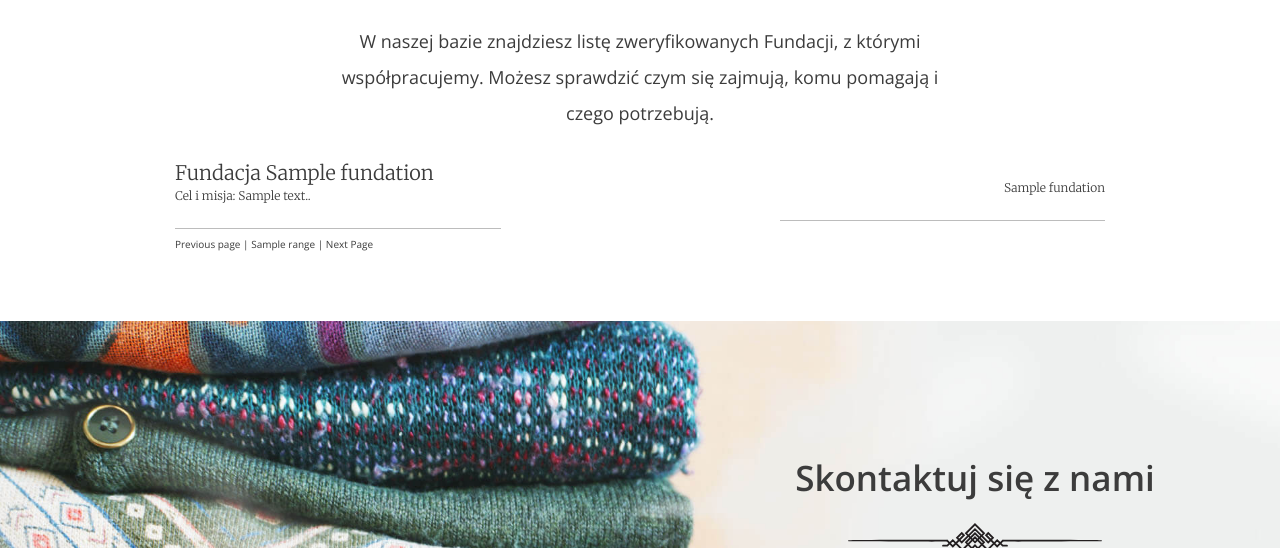
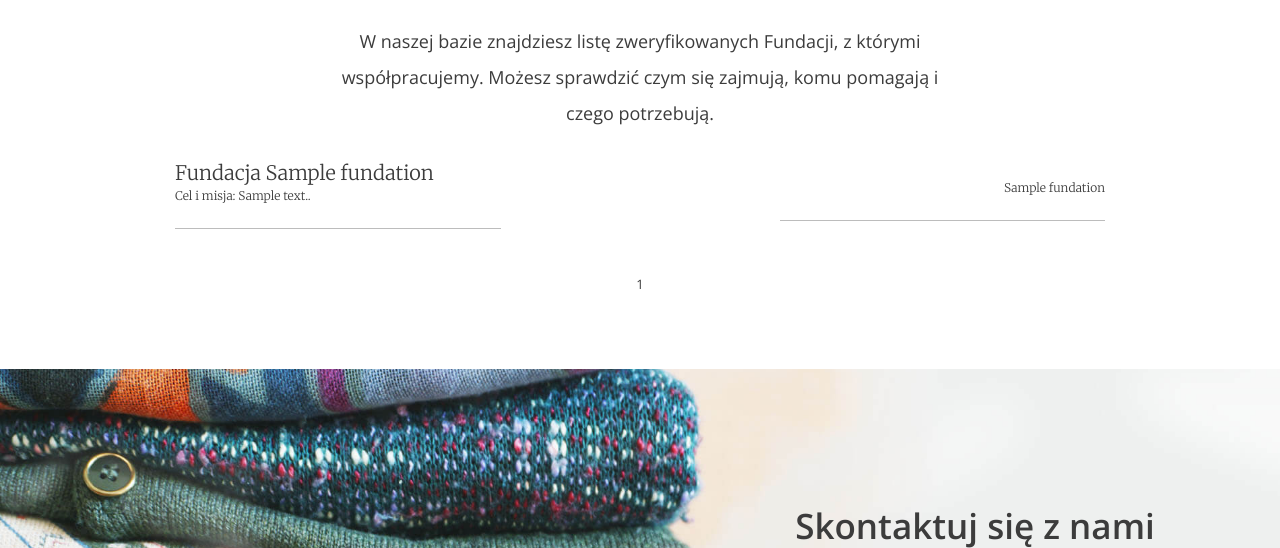
Before and after one commit to TeresaB-M/charity_donation_app, a Django app: template charity_donation_app/templates/index.html in a window 1280 px wide. Shown: the part 2731-3279 px from the top of the page. Run offline with Django 4.2, Linux system fonts and the light colour scheme; the template is opened without the code that fills it: most values are stand-ins (such as "Sample title", 1, 10 or a date in 2020).

Commit message:
#2 correct pagination for institution

```diff
--- a/charity_donation_app/templates/index.html
+++ b/charity_donation_app/templates/index.html
@@ -94,35 +94,24 @@
         {% endfor %}
           </ul>
 
- <ul class=help--slides-pagination">
-            <ul class="step-links">
+<!--Pagination-->
+        <ul class="help--slides-pagination">
             {% if fundations.has_previous %}
-                <a href="?page=1">&laquo; first</a>
-                    <a href="?page={{ fundations.previous_page_number }}">Previous page</a>
-                {% else %}
-                    Previous page
+          <li><a href="?page=1" class="btn btn--small btn--without-border">first</a></li>
+          <li><a href="?page={{ fundations.previous_page_number }}" class="btn btn--small btn--without-border">{{ fundations.previous_page_number }}</a></li>
+          {% endif %}
+        <span class="current">
+
+             <a href="" class="btn btn--small btn--without-border">{{ fundations.number }}</a>
+        </span>
+             {% if fundations.has_next %}
+            <li><a href="?page={{ fundations.next_page_number }}" class="btn btn--small btn--without-border">{{ fundations.next_page_number }}</a></li>
+            <li><a href="?page={{ fundations.paginator.num_pages }}" class="btn btn--small btn--without-border">last</a></li>
             {% endif %}
 
-                {% for i in range %}
+        </ul>
 
-                    <span class="current">
-                    | <a href="?page={{ i }}">{{ i }}</a>
-                </span>
-
-                {% endfor %}
-
-                {% if fundations.has_next %}
-                    <a href="?page={{ fundations.next_page_number }}">| Next page</a>
-                {% else %}
-                    | Next Page
-                {% endif %}
-            </ul>
-          <!--li><a href="#" class="btn btn--small btn--without-border active" data-page="1">1</a></li>
-          <li><a href="#" class="btn btn--small btn--without-border" data-page="2">2</a></li>
-          <li><a href="#" class="btn btn--small btn--without-border" data-page="3">3</a></li-->
- </ul>
       </div>
-
 
 
       <!-- SLIDE 2 -->
@@ -144,30 +133,21 @@
           {% endfor %}
         </ul>
 
+<!--Pagination-->
+        <ul class="help--slides-pagination">
+            {% if organizations.has_previous %}
+          <li><a href="?page=1" class="btn btn--small btn--without-border">first</a></li>
+          <li><a href="?page={{ organizations.previous_page_number }}" class="btn btn--small btn--without-border">{{ organizations.previous_page_number }}</a></li>
+          {% endif %}
+        <span class="current">
 
-        <ul class="help--slides-pagination">
-           <ul class="step-links">
-                {% if organizations.has_previous %}
-                <a href="?page=1">&laquo; first</a>
-                    <a href="?page={{ organizations.previous_page_number }}">Previous page</a>
-                {% else %}
-                    Previous page
+             <a href="" class="btn btn--small btn--without-border">{{ organizations.number }}</a>
+        </span>
+             {% if organizations.has_next %}
+            <li><a href="?page={{ organizations.next_page_number }}" class="btn btn--small btn--without-border">{{ organizations.next_page_number }}</a></li>
+            <li><a href="?page={{ organizations.paginator.num_pages }}" class="btn btn--small btn--without-border">last</a></li>
             {% endif %}
 
-                {% for i in range %}
-
-                    <span class="current">
-                    | <a href="?page={{ i }}">{{ i }}</a>
-                </span>
-
-                {% endfor %}
-
-                {% if organizations.has_next %}
-                    <a href="?page={{ organizations.next_page_number }}">| Next page</a>
-                {% else %}
-                    | Next Page
-                {% endif %}
-            </ul>
         </ul>
 
  </div>
@@ -190,32 +170,23 @@
 
         </ul>
 
-       <ul class="helk-slide-pagination">
-          <ul class="step-links">
-                {% if locals.has_previous %}
-                <a href="?page=1">&laquo; first</a>
-                    <a href="?page={{ locals.previous_page_number }}">Previous page</a>
-                {% else %}
-                    Previous page
+<!--Pagination-->
+         <ul class="help--slides-pagination">
+            {% if locs.has_previous %}
+          <li><a href="?page=1" class="btn btn--small btn--without-border">first</a></li>
+          <li><a href="?page={{ locs.previous_page_number }}" class="btn btn--small btn--without-border">{{ locs.previous_page_number }}</a></li>
           {% endif %}
 
-                {% for i in range %}
+        <span class="current">
+             <a href="" class="btn btn--small btn--without-border">{{ locs.number }}</a>
+        </span>
+             {% if locs.has_next %}
+            <li><a href="?page={{ locs.next_page_number }}" class="btn btn--small btn--without-border">{{ locs.next_page_number }}</a></li>
+            <li><a href="?page={{ locs.paginator.num_pages }}" class="btn btn--small btn--without-border">last</a></li>
+            {% endif %}
 
-                    <span class="current">
-                    | <a href="?page={{ i }}">{{ i }}</a>
-                </span>
-
-                {% endfor %}
-
-                {% if locals.has_next %}
-                    <a href="?page={{ locals.next_page_number }}">| Next page</a>
-                {% else %}
-                    | Next Page
-                {% endif %}
-          </ul>
         </ul>
       </div>
-
      </section>
 
 {% endblock %}
```
Lines whose indentation alone changed are shown as unchanged.
